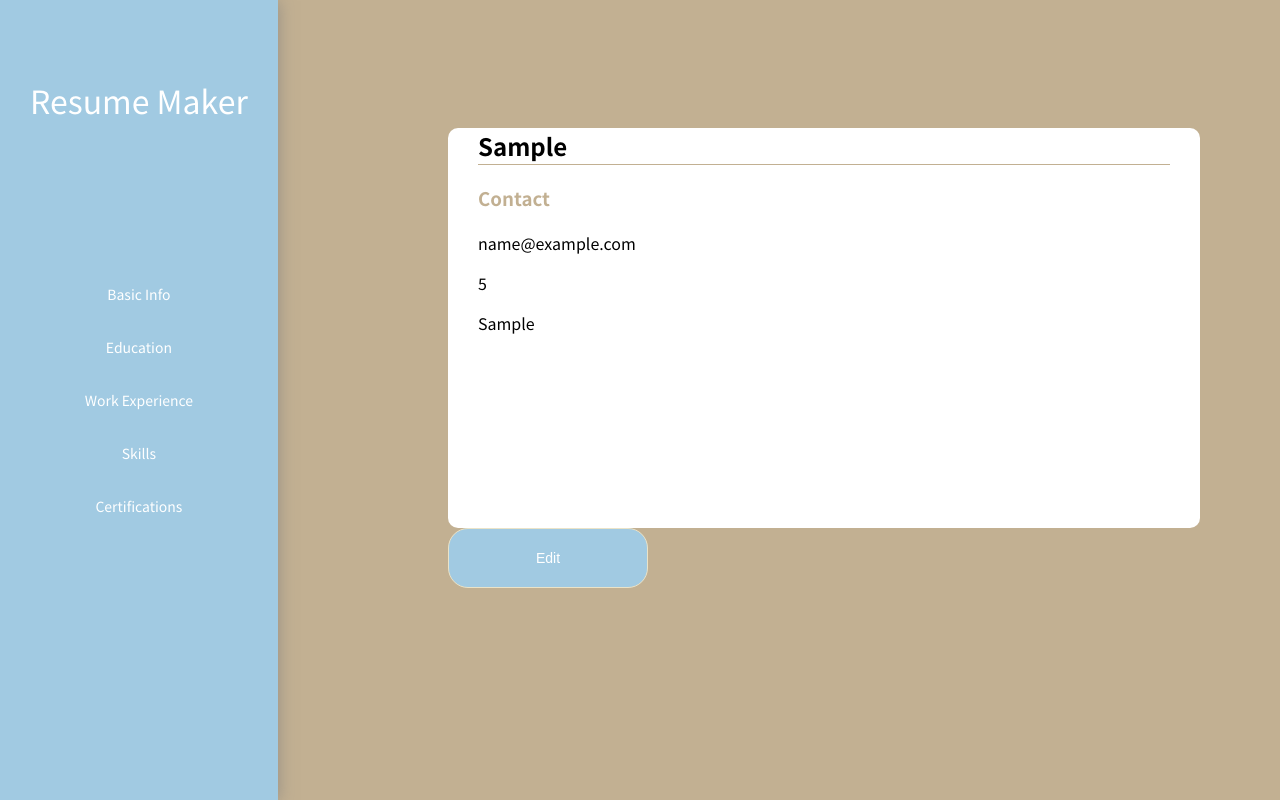
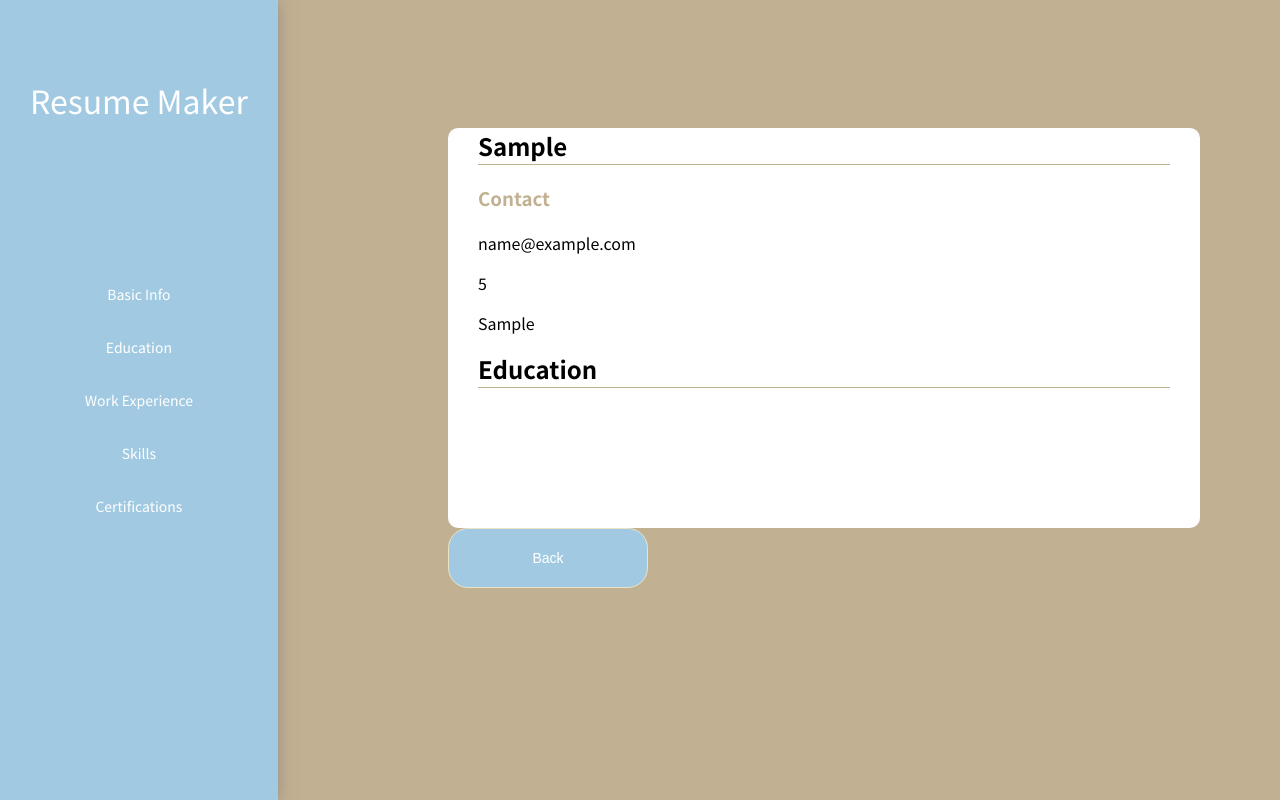
Before and after one commit to liampc/resume-maker, a React (Create React App) app: page / in a window 1280 px wide. Both pictures are taken after typing "Sample", "name@example.com", "5", "Sample", "Sample", "Sample" into the empty fields and a click on the button "Save". Built offline with nearby package versions, Linux system fonts and the light colour scheme.

Commit message:
show education

```diff
--- a/src/components/main/Main.js
+++ b/src/components/main/Main.js
@@ -19,6 +19,7 @@ class Main extends Component {
         this.handleChange = this.handleChange.bind(this)
         this.handleSubmit = this.handleSubmit.bind(this)
         this.handleClick = this.handleClick.bind(this)
+
     }
 
     handleChange(event, header){
@@ -63,6 +64,7 @@ class Main extends Component {
 
 
 
+
     render(){
 
 
@@ -91,6 +93,7 @@ class Main extends Component {
                 <Preview
                     data={this.state}
                     handleSubmit={this.handleSubmit}
+                    handleEdit={this.handleEdit}
                 />
             </main>
         )
--- a/src/components/main/Preview.js
+++ b/src/components/main/Preview.js
@@ -1,8 +1,9 @@
 import React from 'react'
+import uniqid from 'uniqid'
 
 function Preview(props){
 
-    let {Basic} = props.data
+    let {Basic, Education, AllEducation} = props.data
 
     return (
         <div className="preview to-hide hide">
@@ -14,9 +15,29 @@ function Preview(props){
                     <p>{Basic.Phone}</p>
                     <p>{Basic.Website}</p>
                 </div>
+
+                <h2>Education</h2>
+                <div className="preview__section">
+
+                    {AllEducation.map(item => {
+                        return <div key={uniqid()}>
+                            <p>{item.School}</p>
+                            <p>{item.Course}</p>
+                            <p>{item.Year}</p>
+                        </div>
+                    })}
+
+                    {/* <p>{Education.School}</p>
+                    <p>{Education.Course}</p>
+                    <p>{Education.Year}</p> */}
+                </div>
             </div>
 
-            <button className="button" value="edit" onClick={props.handleSubmit}>Edit</button>
+
+
+
+
+            <button className="button" value="edit" onClick={props.handleSubmit}>Back</button>
         </div>
     )
 }
```
